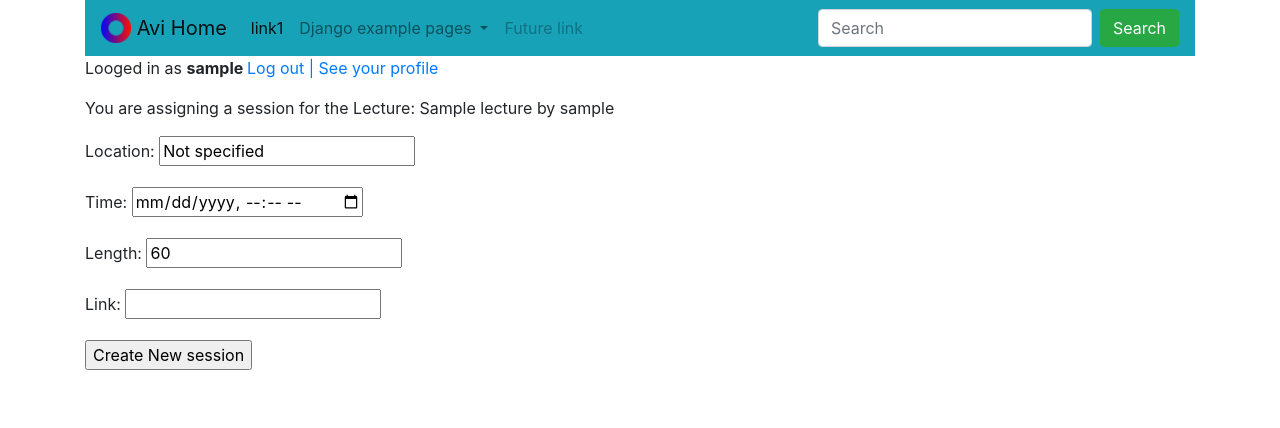
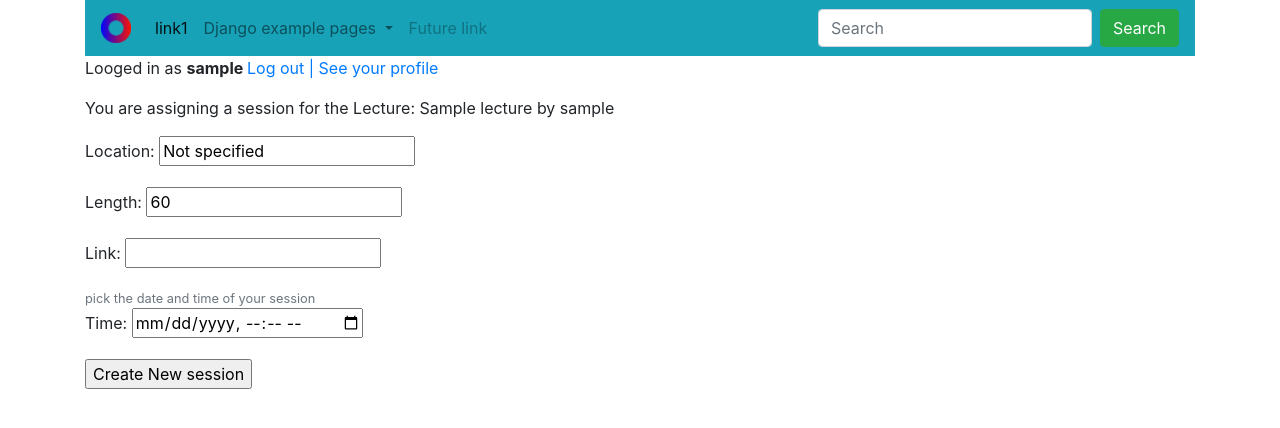
Before and after one commit to avisalmon/avisalmon, a Django app: page /presenterz/session/create/1 in a window 1280 px wide. Shown: the top 428 px of the page. Run offline with Django 3.2, Linux system fonts and the light colour scheme; a user stored in the database is signed in; tables that the repository leaves empty hold one stand-in row (values such as "Sample post"); some libraries are stand-ins or nearby versions.

Commit message:
session details

```diff
--- a/main/templates/main/base.html
+++ b/main/templates/main/base.html
@@ -7,18 +7,11 @@
     <meta charset="utf-8">
     <meta name="viewport" content="width=device-width, initial-scale=1, shrink-to-fit=no">
 
-      <!-- Bootstrap CSS -->
-    <!-- <link rel="stylesheet" href="https://stackpath.bootstrapcdn.com/bootstrap/4.4.1/css/bootstrap.min.css" integrity="sha384-Vkoo8x4CGsO3+Hhxv8T/Q5PaXtkKtu6ug5TOeNV6gBiFeWPGFN9MuhOf23Q9Ifjh" crossorigin="anonymous"> -->
-
     <link href="https://fonts.googleapis.com/css2?family=Acme&family=IBM+Plex+Serif:wght@300&display=swap" rel="stylesheet">
     <link rel="icon" type="image/png" href="{% static "main/Logo.png" %}">
     <link rel="stylesheet" href={% static 'main/css/bootstrap.min.css' %}>
     <!-- jQuery -->
     <script src="https://code.jquery.com/jquery-3.3.1.slim.min.js" integrity="sha384-q8i/X+965DzO0rT7abK41JStQIAqVgRVzpbzo5smXKp4YfRvH+8abtTE1Pi6jizo" crossorigin="anonymous"></script>
-
-    <!-- Tempus dominos Date Time picker support
-    <script type="text/javascript" src="https://cdnjs.cloudflare.com/ajax/libs/tempusdominus-bootstrap-4/5.0.0-alpha14/js/tempusdominus-bootstrap-4.min.js"></script>
-    <link rel="stylesheet" href="https://cdnjs.cloudflare.com/ajax/libs/tempusdominus-bootstrap-4/5.0.0-alpha14/css/tempusdominus-bootstrap-4.min.css" />-->
 
     <!-- The bellow is for tinymce editor cdn -->
     <!--  more info: https://www.codementor.io/hiteshgarg14/how-to-integrate-custom-rich-text-editor-in-django-54czmp0gi-->
@@ -33,7 +26,7 @@
     <nav class="navbar navbar-expand-lg navbar-light bg-info text-white">
       <a class="navbar-brand" href="{% url 'home' %}">
         <img src="{% static "main/Logo.png" %}" width="30" height="30" class="d-inline-block align-top" alt="Nick's Logo">
-        <span>Avi Home</span>
+        <!-- <span>Avi Home</span> -->
       </a>
       <button class="navbar-toggler" type="button" data-toggle="collapse" data-target="#navbarSupportedContent" aria-controls="navbarSupportedContent" aria-expanded="false" aria-label="Toggle navigation">
         <span class="navbar-toggler-icon"></span>
--- a/presenterz/forms.py
+++ b/presenterz/forms.py
@@ -1,5 +1,7 @@
 from django import forms
 from .models import Session
+
+# this file is not used. saving for history.
 
 class MyDateTimeInput(forms.DateTimeInput):
     input_type = "datetime-local" # <input type="datetime-local" ... />
@@ -11,9 +13,9 @@ class MyDateTimeInput(forms.DateTimeInput):
 class SessionCreateForm(forms.ModelForm):
     class Meta:
         model = Session
-        fields = ['location', 'time', 'length', 'link']
+        fields = ['location', 'length', 'link']
 
-    time = forms.DateTimeField(
-        input_formats=["%Y-%m-%dT%H:%M"], # How to parse the POST form data
-        widget=MyDateTimeInput()
-    )
+    # time = forms.DateTimeField(
+    #     input_formats=["%Y-%m-%dT%H:%M"], # How to parse the POST form data
+    #     widget=MyDateTimeInput()
+    # )
--- a/presenterz/models.py
+++ b/presenterz/models.py
@@ -27,4 +27,4 @@ class Session(models.Model):
         return str(self.lecture) + ' - ' + self.location + ' - ' + str(self.time)
 
     def get_absolute_url(self):
-        return reverse('presenterz:lecture_details', kwargs={'pk': self.lecture.pk})
+        return reverse('presenterz:session_details', kwargs={'pk': self.pk})
--- a/presenterz/templates/presenterz/lecture_detail.html
+++ b/presenterz/templates/presenterz/lecture_detail.html
@@ -30,13 +30,14 @@
 
       <ul>
         {% for session in sessions %}
-        <li>{{ session.location }} - {{ session.time|date:"d N Y H:i"}}</li>
+        <a href={% url 'presenterz:session_details' session.pk %}><li>{{ session.location }} - {{ session.time|date:"d N Y H:i"}}</li></a>
         {% endfor %}
 
       </ul>
 
+      {% if lecture.user == user %}
       <a href={% url 'presenterz:session_create' lecture_pk=lecture.pk %}>Add a new session</a>
-
+      {% endif %}
     </div>
 
   </div>
--- a/presenterz/templates/presenterz/session_form.html
+++ b/presenterz/templates/presenterz/session_form.html
@@ -2,11 +2,17 @@
 
 {% block content %}
 
-<p>You are assigning a session for the Lecture: {{ lecture}}</p>
+<p>You are assigning a session for the Lecture: {{ lecture }}</p>
 <form class=""  method="POST">
     {% csrf_token %}
     {{ form.as_p }}
+    <div class="form-group">
+      <small id="" class="form-text text-muted">pick the date and time of your session</small>
+      <label for="id_time">Time:</label>
+      <input type="datetime-local" name="time" required id="id_time">
+    </div>
     <input type="submit" value="Create New session">
+
 </form>
 
 
--- a/presenterz/urls.py
+++ b/presenterz/urls.py
@@ -21,4 +21,10 @@ urlpatterns = [
     path('session/create/<int:lecture_pk>',
          views.SessionCreateView.as_view(),
          name='session_create'),
+    path('session/<int:pk>',
+         views.SessionDetailView.as_view(),
+         name='session_details'),
+    path('session/update/<int:pk>',
+         views.SessionUpdateView.as_view(),
+         name='update_session'),
 ]
--- a/presenterz/views.py
+++ b/presenterz/views.py
@@ -70,8 +70,11 @@ class LectureDeleteView(LoginRequiredMixin, DeleteView):
 
 class SessionCreateView(LoginRequiredMixin, CreateView):
     model = Session
-    form_class = SessionCreateForm
-#    fields = ['location', 'time', 'length', 'link']
+#    form_class = SessionCreateForm
+    # don't apply lecture in the form - will be in thr kwargs
+    # don;t show the time, it will be manualy handled in HTML
+    #  and form_valid since I want to add datetime picker
+    fields = ['location', 'length', 'link']
 
     def get_context_data(self, **kwargs):
         context = super().get_context_data(**kwargs)
@@ -82,5 +85,33 @@ class SessionCreateView(LoginRequiredMixin, CreateView):
         lecture = Lecture.objects.get(pk=self.kwargs.get('lecture_pk'))
         if lecture.user != self.request.user:
             return redirect('presenterz:lecture_details', pk=lecture.pk)
+        form.instance.time = self.request.POST.get('time')
         form.instance.lecture = lecture
         return super().form_valid(form)
+
+
+class SessionDetailView(DetailView):
+    model=Session
+
+class SessionUpdateView(UpdateView):
+    model = Session
+    template_name = 'presenterz/session_update.html'
+    fields = ['location', 'length', 'link']
+    success_url = 'ynet.co.il'
+
+    def get_context_data(self, **kwargs):
+        context = super().get_context_data(**kwargs)
+        session = Session.objects.get(pk=self.kwargs.get('pk'))
+        context['session'] = session
+        return context
+
+    def get_success_url(self):
+        print("I am in get_success_url")
+        return reverse('presenterz:lecture_details', kwargs={'pk': self.lecture.pk})
+
+    def form_valid(self, form):
+        lecture = self.lecture #request.POST.get('lecture')
+        # if lecture.user != self.request.user:
+        #     return redirect('presenterz:lecture_details', pk=lecture.pk)
+        form.instance.time = self.request.POST.get('time')
+        return super().form_valid(form)
```
Also changed, not shown: presenterz/templates/presenterz/session_detail.html (added, +18 -0 lines), presenterz/templates/presenterz/session_update.html (added, +19 -0 lines), main/static/main/Logo.png, main/static/main/Logo1.png (added).
